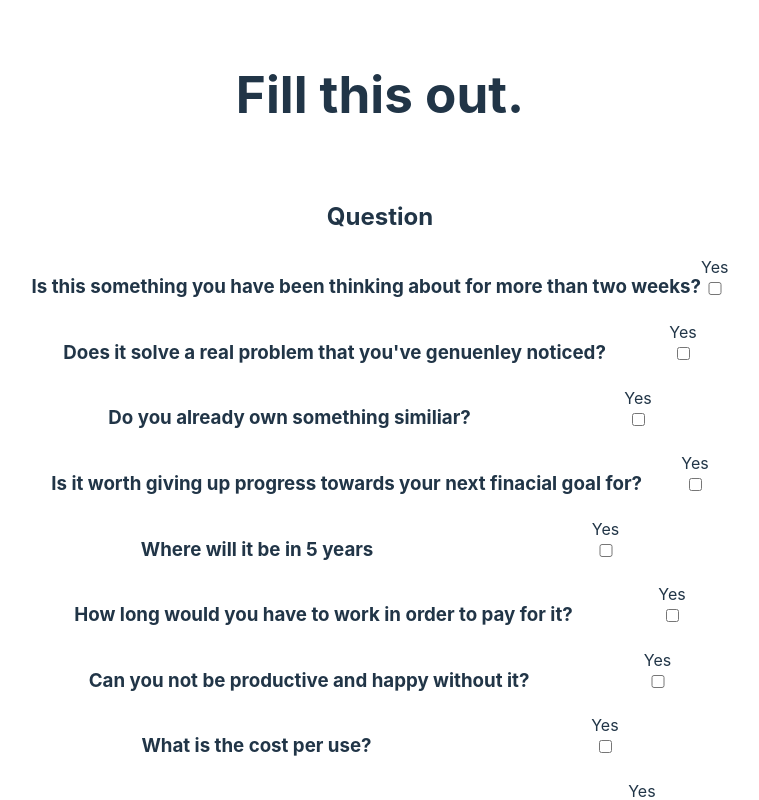
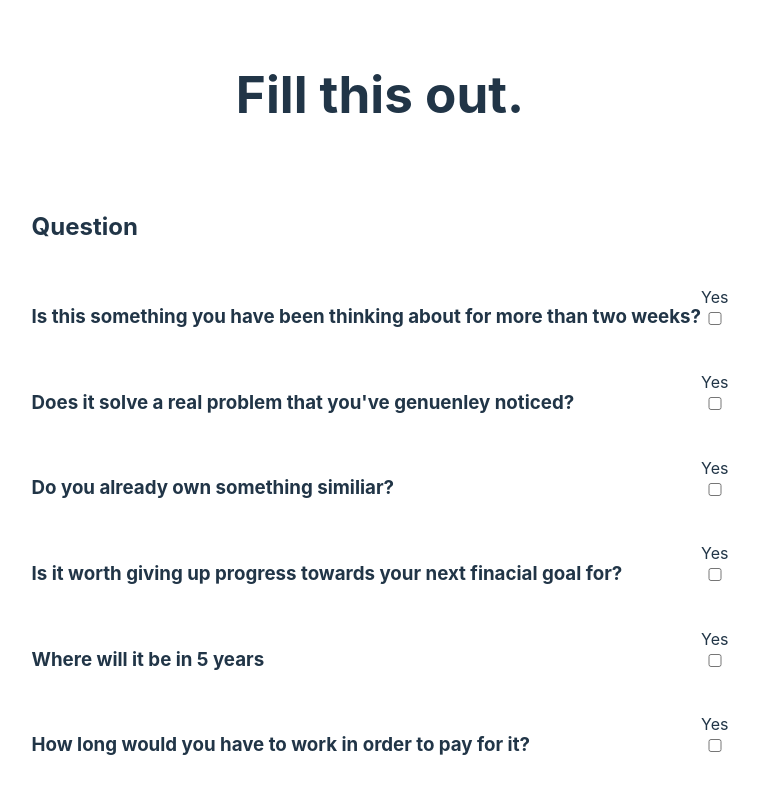
Before and after one commit to Erodri6z/shouldIBuy, a React (Vite) app: page /survey in a window 1280 px wide. Shown: the top 800 px of the page, without its empty margins (260-1019 px from the left). Built offline with nearby package versions, Linux system fonts and the light colour scheme.

Commit message:
fix the css a bit

```diff
--- a/src/pages/Survey/survey.css
+++ b/src/pages/Survey/survey.css
@@ -5,7 +5,8 @@
 
 .chart-legend{
   display: flex;
-  justify-content: space-around;
+  justify-content: space-between;
+  padding: 10px;
 }
 
 span{
```
